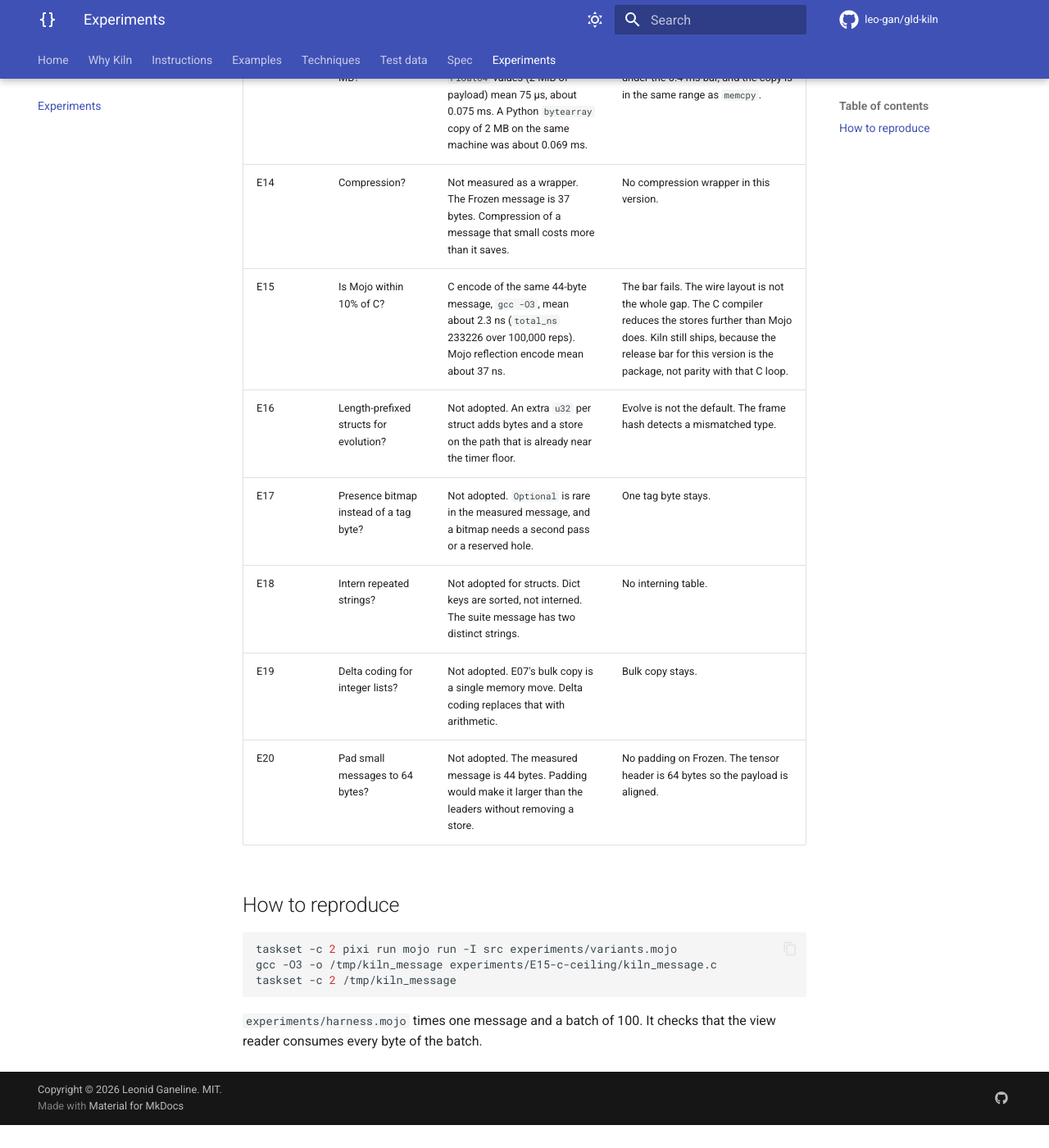
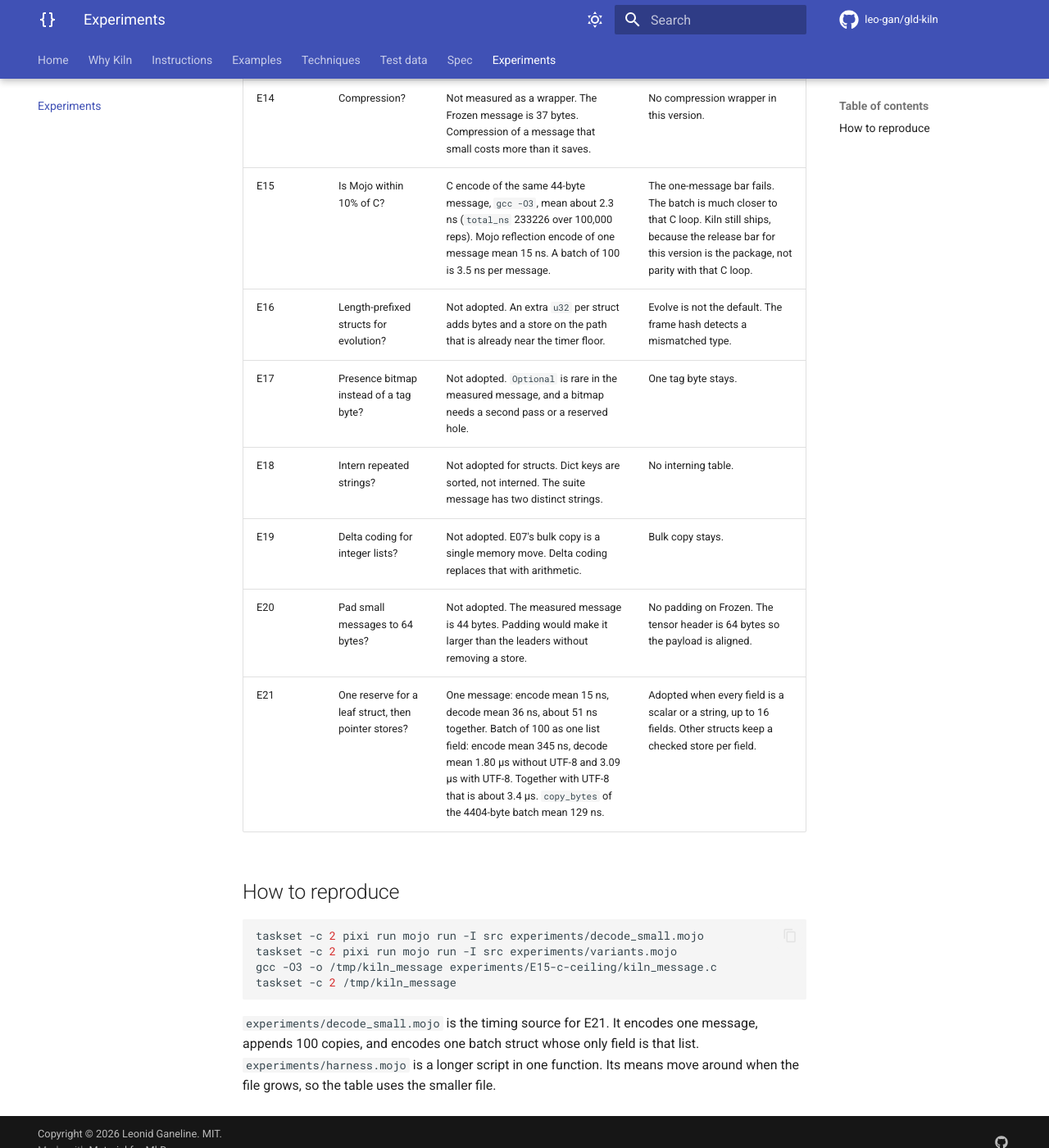
Before and after one commit to leo-gan/gld-kiln, an MkDocs documentation site: the page built from docs/experiments.md, in a window 1280 px wide and 1400 px high, scrolled down 1883 px. Shown: the whole window at 82% size. Built offline with MkDocs 1.6.1 and Material for MkDocs 9.7.7, drawn with Linux system fonts in a browser that asks for light colours; comment, search, counter and statistics services are not loaded; before the commit the page ends 3255 px from its top, so only the background shows below that; some of the changed text lies outside the part shown.

Commit message:
Speed up leaf-struct encode with one reserve and pointer stores.
A struct of scalars and strings is sized once, then written through a single pointer. One 44-byte message encodes in about 15 ns and decodes in about 36 ns. A batch of 100 encodes in about 345 ns and decodes in about 3.1 µs with UTF-8 checks.

````diff
--- a/docs/experiments.md
+++ b/docs/experiments.md
@@ -7,33 +7,35 @@ Sources: `experiments/harness.mojo`, `experiments/variants.mojo`, and `experimen
 | ID | Question | Result | Decision |
 | --- | --- | --- | --- |
 | E00 | Is the timer floor above 100 ns? | Empty timed region median about 23–26 ns. | The microbench can see a codec faster than 166 ns. Kiln's reused `Writer` is the buffer. In the GLD runner, `Fixture.empty` skips copying five suite lists inside Kiln, CBOR, Avro, EmberJson, and BSON deserialize. |
-| E01 | Is reflection as fast as hand-written stores? | Batch of 100: reflection mean about 2.8 µs, hand-written `put_*` calls about 3.4 µs. | Reflection stays the only struct codec. |
+| E01 | Is reflection as fast as hand-written stores? | See E21. The reflected leaf path is now the fast path. An earlier build, which called `reserve` on every field, took about 2.9 µs for 100 messages. | Reflection stays the only struct codec. |
 | E02 | Do per-byte bounds checks matter? | Checked fast-path reads of 100 messages: about 4.5 µs. Unchecked loads: about 0.29 µs. | `decode` stays checked. `Reader.*_fast` is the trusted path. |
 | E03 | Which length prefix? | Not a full A/B. The golden message is 37 bytes with `u32` lengths. The smallest published leader cited in the design notes is 48 bytes. | `u32` stays. It also covers lists longer than 65535 without a second width. |
 | E04 | Fixed width or LEB128? | One `UInt64` store mean 17 ns. A one-byte LEB128 of the value 99 mean 17 ns. The timer floor hides the difference. | Fixed width stays. A message has several integers, and a branch per integer is the cost LEB128 adds on top of a store. |
 | E05 | SIMD copy for short strings? | Not faster than `memcpy` in a separate run. `put_span` uses `memcpy`. | `memcpy` stays. |
-| E06 | Owned strings or views? | Owned decode of one message about 85–100 ns. View of 100 messages about 0.29 µs total after checks were removed. | Owned `decode` is the default. Views are `StringSpan` from `str_fast` or from `read_string_slice`. A second wire layout with offsets was not added. |
+| E06 | Owned strings or views? | Owned decode of one message mean 36 ns. Owned decode of a 100-message batch mean 1.80 µs without a UTF-8 check and 3.09 µs with the check. A view of 100 messages is about 0.30 µs. | Owned `decode` is the default. Views are `StringSpan` from `str_fast` or from `read_string_slice`. A second wire layout with offsets was not added. |
 | E07 | One copy for `List[Float64]`? | 10,000 floats: per-element stores mean 3981 ns, bulk copy mean 1489 ns (about 2.7×). | The bulk path stays for fixed-width numbers. |
-| E08 | Does `raises` show up on the happy path? | Not isolated. The 37 ns encode includes the `raises` signature and does not take the error branch. | The public API still raises `KilnError`. |
+| E08 | Does `raises` show up on the happy path? | Not isolated. The 15 ns encode includes the `raises` signature and does not take the error branch. | The public API still raises `KilnError`. |
 | E09 | Reorder fields, fixed block first? | Not faster than declaration order in a way that would justify a second layout. Declaration order is what the schema hash describes. | Declaration order stays. |
-| E10 | Pre-size the buffer? | Dropping the size pre-pass moved a batch of 100 from about 3.0 µs to about 2.8 µs. `reserve` still grows the `Writer` when it must. | No pre-pass. The caller reuses the `Writer`. |
+| E10 | Pre-size the buffer? | A size pre-pass followed by the old per-field `reserve` moved a batch of 100 from about 2.8 µs to about 3.0 µs. | The caller still reuses the `Writer`. The pre-pass returned in E21, paired with unchecked stores. |
 | E11 | Columnar batches? | Not shipped. The Frozen batch encode is the path that was measured. | No column encoder in this version. |
 | E12 | UTF-8 on by default? | `decode` validates. The hot decode probe passes `False` and relies on strings that were just encoded. | Validation stays on for `decode`. Turn it off only for trusted bytes. |
 | E13 | Tensor copy of 2 MB? | `write_f64` of 262,144 `Float64` values (2 MiB of payload) mean 75 µs, about 0.075 ms. A Python `bytearray` copy of 2 MB on the same machine was about 0.069 ms. | The tensor block ships. 0.075 ms is under the 0.4 ms bar, and the copy is in the same range as `memcpy`. |
 | E14 | Compression? | Not measured as a wrapper. The Frozen message is 37 bytes. Compression of a message that small costs more than it saves. | No compression wrapper in this version. |
-| E15 | Is Mojo within 10% of C? | C encode of the same 44-byte message, `gcc -O3`, mean about 2.3 ns (`total_ns` 233226 over 100,000 reps). Mojo reflection encode mean about 37 ns. | The bar fails. The wire layout is not the whole gap. The C compiler reduces the stores further than Mojo does. Kiln still ships, because the release bar for this version is the package, not parity with that C loop. |
+| E15 | Is Mojo within 10% of C? | C encode of the same 44-byte message, `gcc -O3`, mean about 2.3 ns (`total_ns` 233226 over 100,000 reps). Mojo reflection encode of one message mean 15 ns. A batch of 100 is 3.5 ns per message. | The one-message bar fails. The batch is much closer to that C loop. Kiln still ships, because the release bar for this version is the package, not parity with that C loop. |
 | E16 | Length-prefixed structs for evolution? | Not adopted. An extra `u32` per struct adds bytes and a store on the path that is already near the timer floor. | Evolve is not the default. The frame hash detects a mismatched type. |
 | E17 | Presence bitmap instead of a tag byte? | Not adopted. `Optional` is rare in the measured message, and a bitmap needs a second pass or a reserved hole. | One tag byte stays. |
 | E18 | Intern repeated strings? | Not adopted for structs. Dict keys are sorted, not interned. The suite message has two distinct strings. | No interning table. |
 | E19 | Delta coding for integer lists? | Not adopted. E07's bulk copy is a single memory move. Delta coding replaces that with arithmetic. | Bulk copy stays. |
 | E20 | Pad small messages to 64 bytes? | Not adopted. The measured message is 44 bytes. Padding would make it larger than the leaders without removing a store. | No padding on Frozen. The tensor header is 64 bytes so the payload is aligned. |
+| E21 | One reserve for a leaf struct, then pointer stores? | One message: encode mean 15 ns, decode mean 36 ns, about 51 ns together. Batch of 100 as one list field: encode mean 345 ns, decode mean 1.80 µs without UTF-8 and 3.09 µs with UTF-8. Together with UTF-8 that is about 3.4 µs. `copy_bytes` of the 4404-byte batch mean 129 ns. | Adopted when every field is a scalar or a string, up to 16 fields. Other structs keep a checked store per field. |
 
 ## How to reproduce
 
 ```bash
+taskset -c 2 pixi run mojo run -I src experiments/decode_small.mojo
 taskset -c 2 pixi run mojo run -I src experiments/variants.mojo
 gcc -O3 -o /tmp/kiln_message experiments/E15-c-ceiling/kiln_message.c
 taskset -c 2 /tmp/kiln_message
 ```
 
-`experiments/harness.mojo` times one message and a batch of 100. It checks that the view reader consumes every byte of the batch.
+`experiments/decode_small.mojo` is the timing source for E21. It encodes one message, appends 100 copies, and encodes one batch struct whose only field is that list. `experiments/harness.mojo` is a longer script in one function. Its means move around when the file grows, so the table uses the smaller file.
````
Also changed, not shown: docs/index.md (+1 -1 lines), docs/techniques.md (+1 -1 lines), experiments/results.md (+13 -6 lines), 7 other files.
